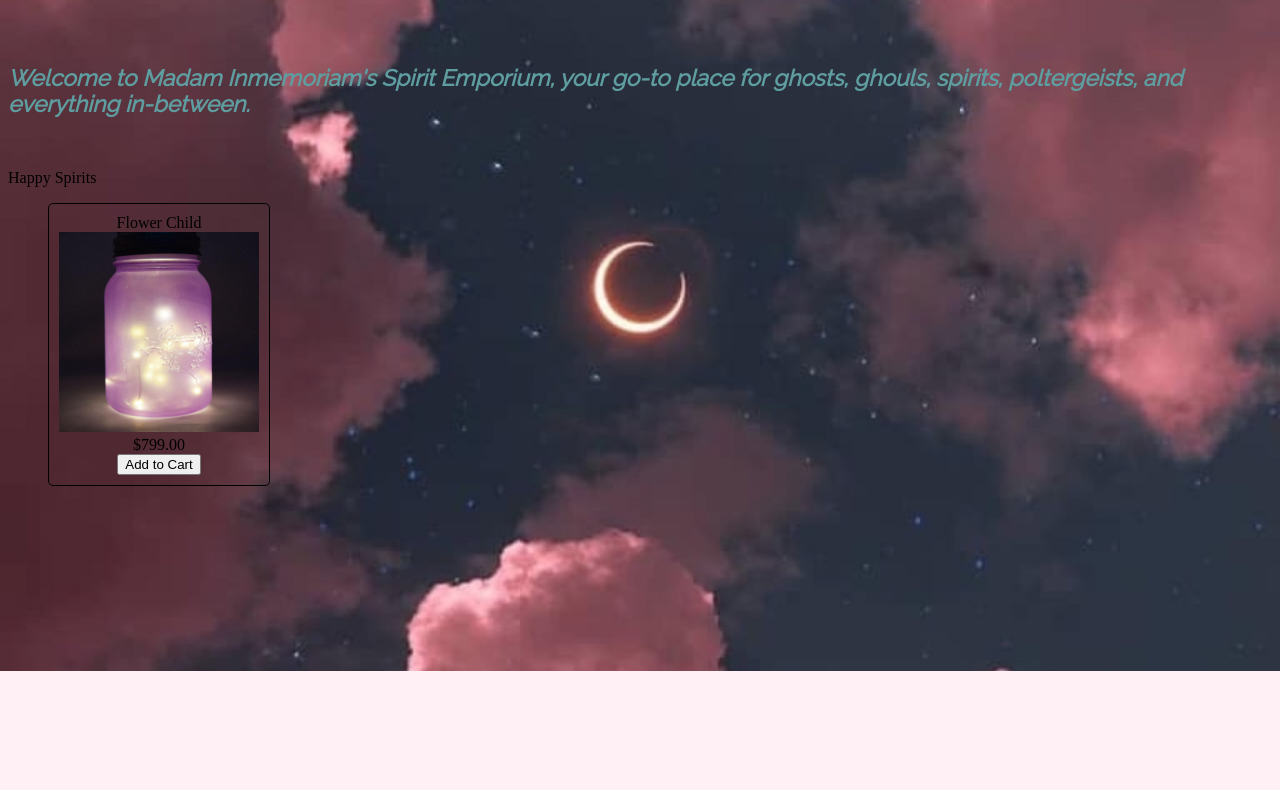
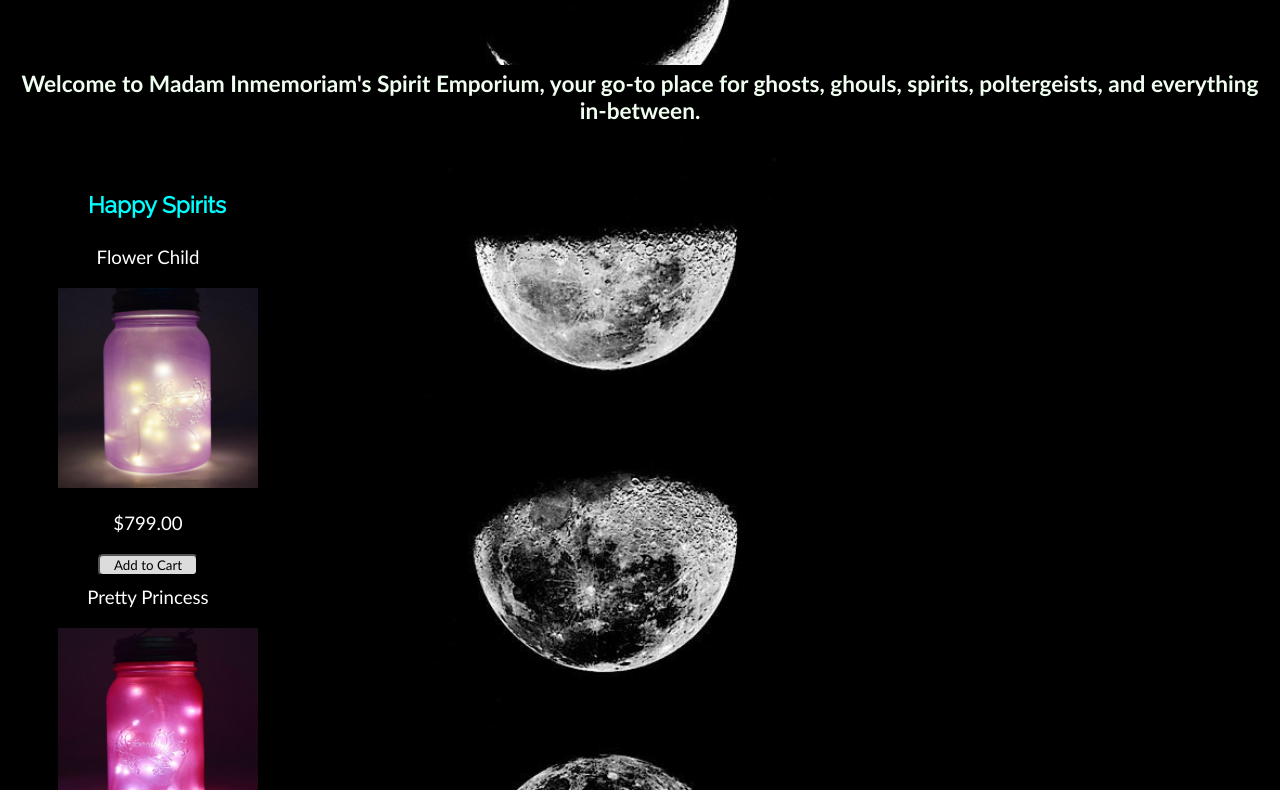
Before and after one commit to SjaanHydrick/lab-06-e-commerce-site, a plain HTML site: page products/index.html in a window 1280 px wide. Shown: the part 129-919 px from the top of the page. Before the commit the page ends 800 px from the top, so only its background shows below. Drawn offline with Linux system fonts and the light colour scheme.

Commit message:
Product Data

```diff
--- a/products/data.js
+++ b/products/data.js
@@ -1,10 +1,43 @@
 export const spirits = [
+
     {
-        id: 'happyChild',
+        id: 'flowerChild',
         name: 'Flower Child',
         image: 'lavendarSpirit.jpg',
-        description: 'Lovely young spirit from the 1970s. Will occassionally play records. A gardener in life, will help your flowers bloom.',
+        description: 'Lovely young spirit from the 1970s. Loves music. A gardener in life, will help your flowers bloom.',
         category: 'Happy',
         price: 799,
+    },
+    {
+        id: 'princessChild',
+        name: 'Pretty Princess',
+        image: 'pinkSpirit.jpg',
+        description: 'Lively spirit from the 1990s. Always leaves glitter behind. Singing is guaranteed.',
+        category: 'Happy',
+        price: 599,
+    },
+    {
+        id: 'bookishSpirit',
+        name: 'Dedicated Reader',
+        image: 'purpleSpirit.jpg',
+        description: 'Late 1800s spirit. Fond of reading. Recommended for homes with expansive libraries.',
+        category: 'Happy',
+        price: 799,
+    },
+    {
+        id: 'puppySpirit',
+        name: 'Puppy Power',
+        image: 'purpleSpirit2.jpg',
+        description: 'Canine spirit, date unknown. Loves fetch, though cannot bring back stick.',
+        category: 'Happy',
+        price: 399,
+    },
+    {
+        id: 'grandmaCookies',
+        name: 'Doting Grandmother',
+        image: 'yellowSpirit.jpg',
+        description: 'Older spirit, circa 1950s. Will assist with recipes in kitchen. Always smells like fresh-baked cookies.',
+        category: 'Happy',
+        price: 899,
     }
 ];
--- a/products/index.html
+++ b/products/index.html
@@ -18,7 +18,7 @@
             <div class="about">Welcome to Madam Inmemoriam's Spirit Emporium, your go-to place for ghosts, ghouls, spirits, poltergeists, and everything in-between.</div>
             <br>
             <br>
-            <p>Happy Spirits</p>
+            <h3>Happy Spirits</h3>
                 <div>
                     <ul id="list">
 
--- a/styles/products.css
+++ b/styles/products.css
@@ -2,44 +2,71 @@
 @import url('https://fonts.googleapis.com/css2?family=Raleway&display=swap');
 
 body {
-    background-image: url(../productBackground.jpg);
+    background-image: url(../2.jpg);
     background-repeat: none;
     background-size: cover;
-    background-color: lavenderblush;
+    background-color: gainsboro;
 }
 
 h1 {
+    display: flex;
+    justify-content: center;
     font-size: 40pt;
     font-family: 'Rochester', cursive;
-    color: palevioletred;
-    text-shadow: 3px 3px 10px lightpink;
+    color: gainsboro;
+    text-shadow: 3px 3px 10px cornsilk;
 }
 
 .about {
     display: flex;
     justify-content: center;
+    text-align: center;
+    width: auto;
+    padding: 5px;
+    border-radius: 10px;
     font-size: 17pt;
-    font-family: 'Raleway', sans-serif;
-    font-style: oblique;
+    font-family: Optima, sans-serif;
     font-weight: bolder;
     text-decoration: none;
-    color: cadetblue;
+    color: honeydew;
+    background-color: black;
+}
+
+h3 {
+    margin-left: 75px;
+    font-family: 'Raleway', sans-serif;
+    font-size: 17pt;
+    width: 150px;
+    padding: 5px;
+    border-radius: 10px;
+    background-color: black;
+    color: cyan;
+
 }
 
 .spirit {
     width: 200px;
-    padding: 10px;
-    border: solid 1px;
     text-align: center;
-    border-radius: 5px;
     list-style: none;
 }
 
 .spirit > img {
     width: 200px;
+    margin: 10px;
 
 }
 
 .spirit > p {
-    margin: 0;
+    margin: 10px;
+    font-family: Optima, sans-serif;
+    font-size: 14pt;
+    color: white;
 }
+
+.spirit > button {
+    margin-top: 10px;
+    font-family: Optima, sans-serif;
+    background-color: gainsboro;
+    border-radius: 5px;
+    width: 100px;
+}
```
Also changed, not shown: 2.jpg (added), productBackground.jpg (deleted).
